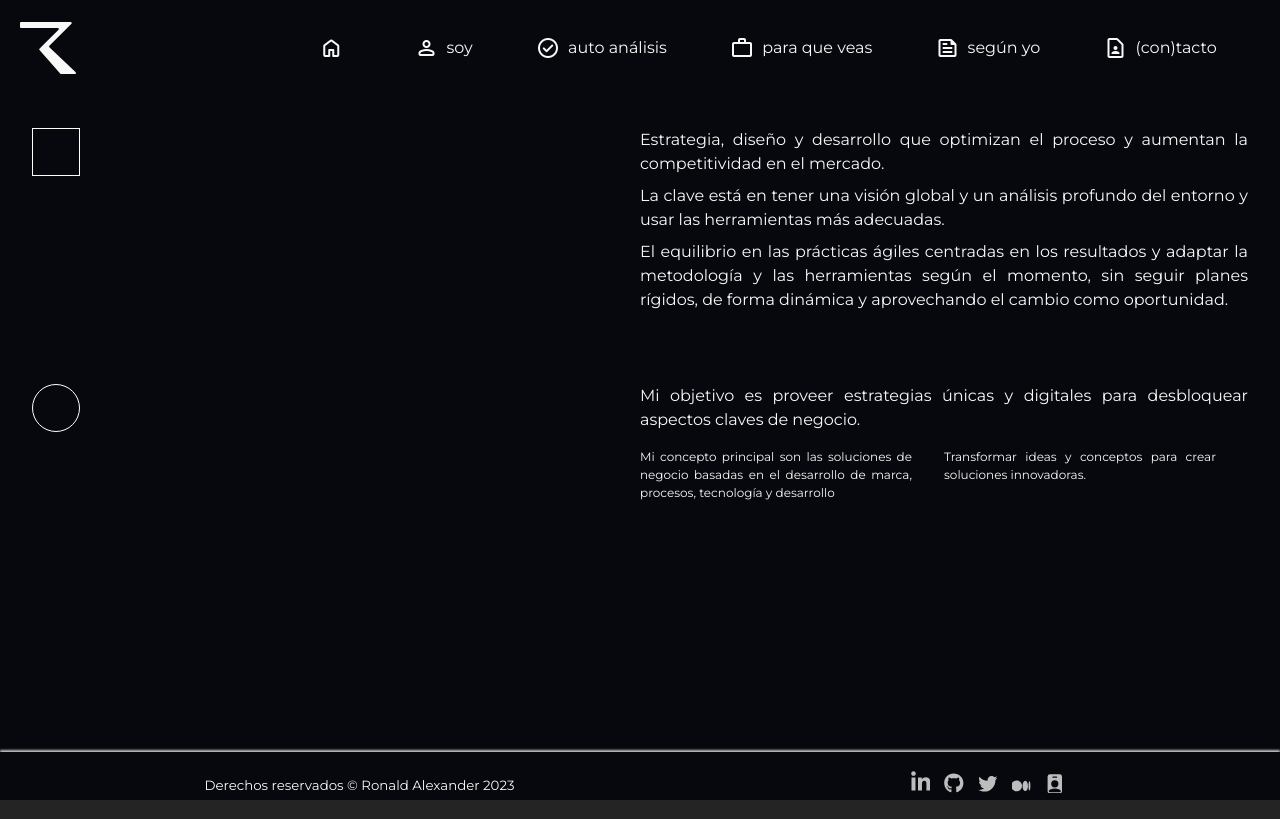
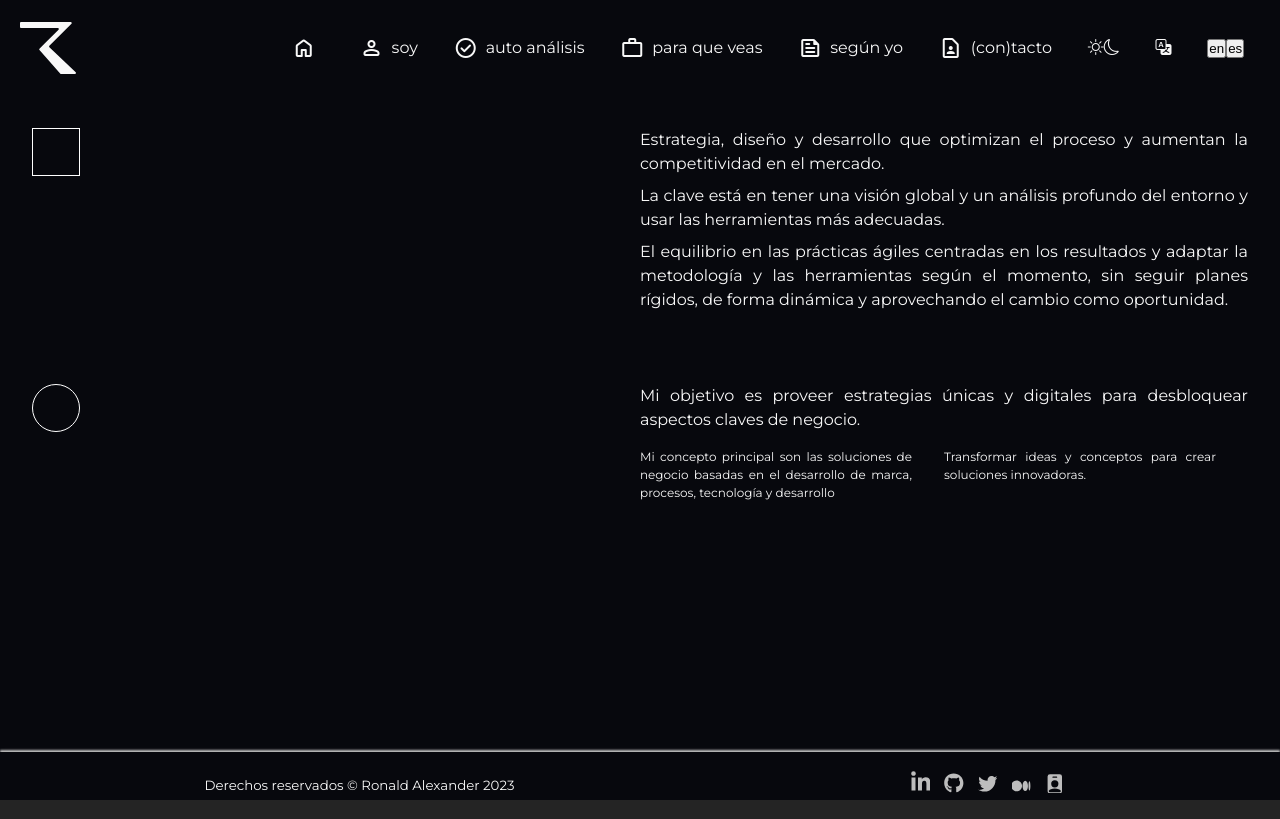
Before and after one commit to ralexrivero/ralex, a React (Vite) app: page / in a window 1280 px wide. Built offline with nearby package versions, Linux system fonts and the light colour scheme.

Commit message:
add language and theme buttons and icons

```diff
--- a/src/App.css
+++ b/src/App.css
@@ -66,7 +66,6 @@ main {
 footer {
   grid-area: footer;
 }
-
 
 /**************************************
  * Header
--- a/src/components/Header.jsx
+++ b/src/components/Header.jsx
@@ -21,6 +21,15 @@ const Header = () => {
           <li><a className="nav-header-links" href="#"><span className="material-symbols-rounded">work</span>para que veas</a></li>
           <li><a className="nav-header-links" href="#"><span className="material-symbols-rounded">feed</span>según yo</a></li>
           <li><a className="nav-header-links" href="#"><span className="material-symbols-rounded">contact_page</span>(con)tacto</a></li>
+          <div className="theme">
+            <i className="theme-btn bi bi-brightness-high"></i>
+            <i className="theme-btn bi bi-moon"></i>
+          </div>
+          <i className="lang-main-btn bi bi-translate"></i>
+          <div className="lang-group">
+            <button className="lang-btn lang-btn-active">en</button>
+            <button className="lang-btn">es</button>
+          </div>
         </ul>
       </nav>
     </header>
```
